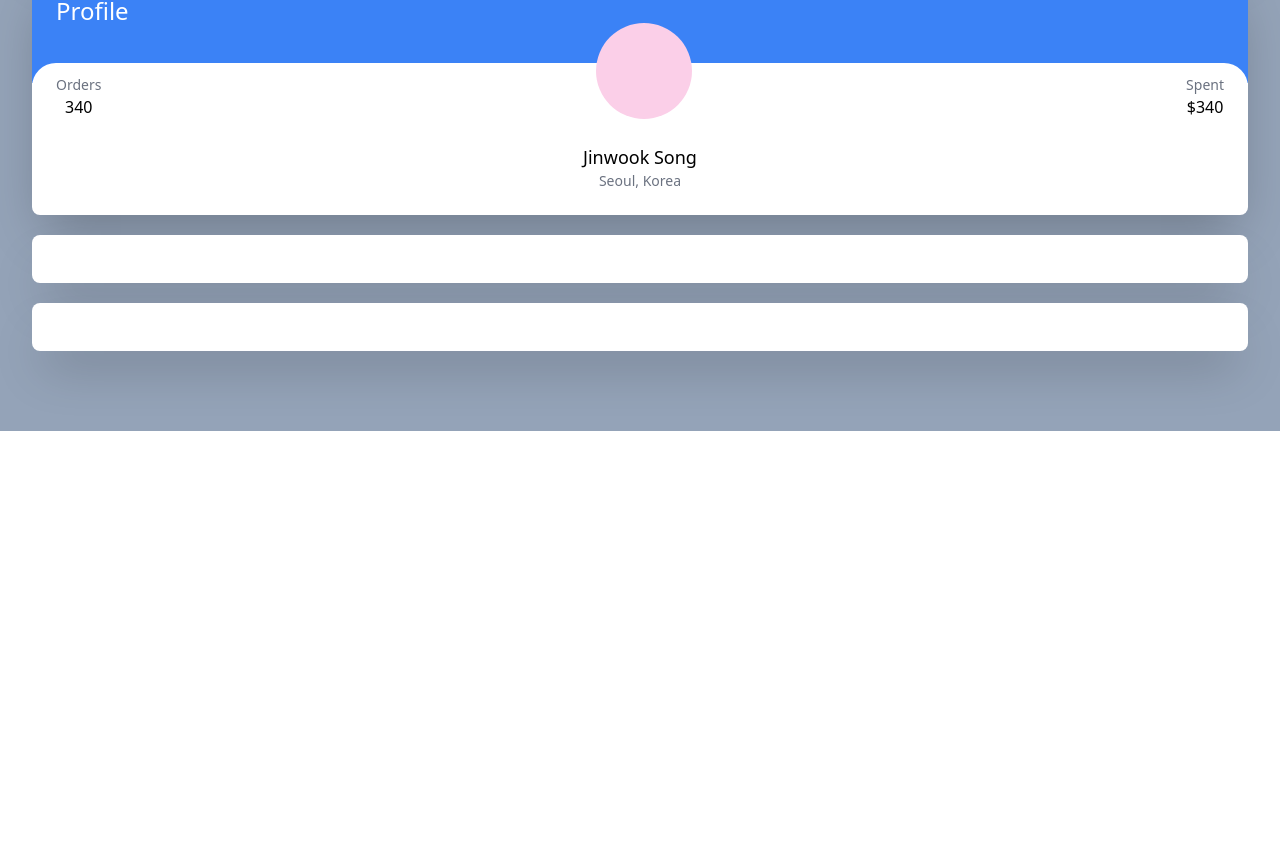
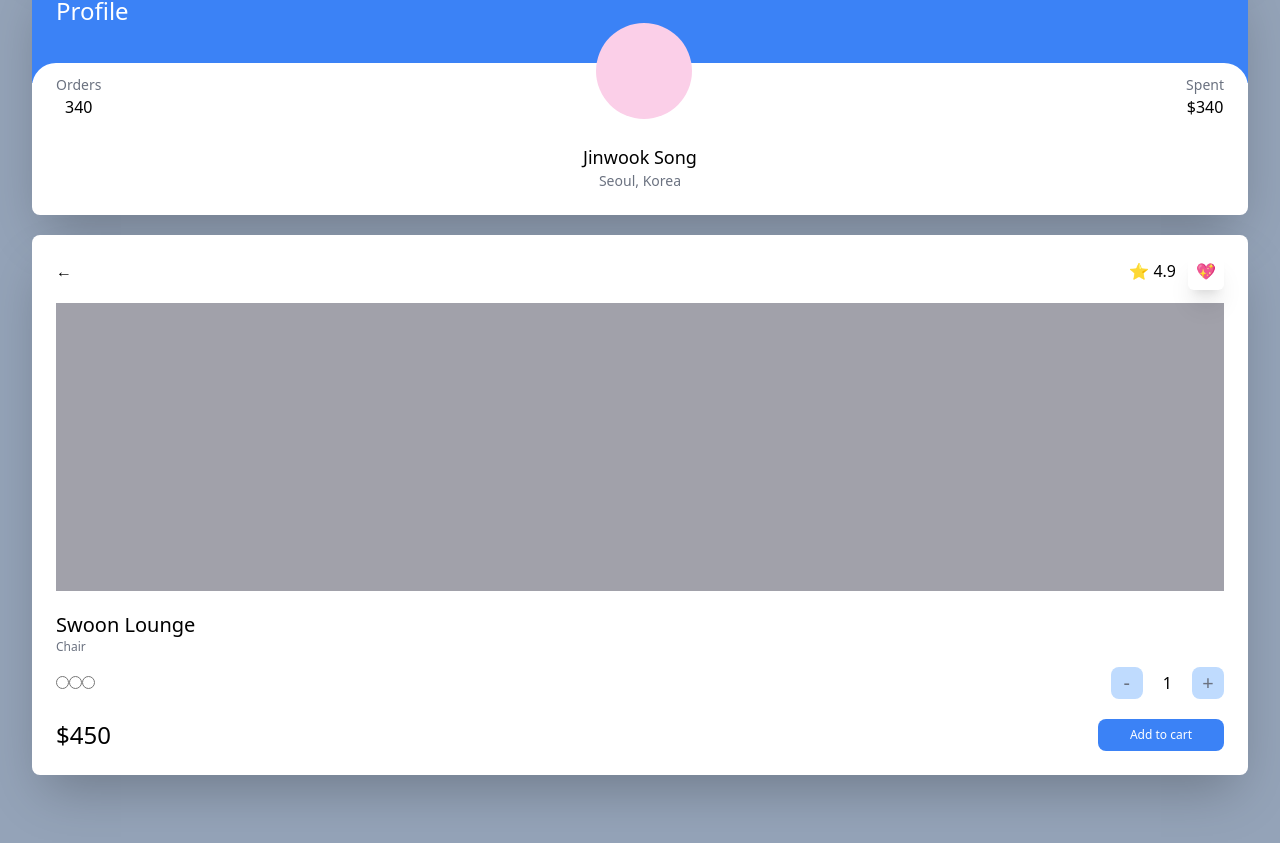
Before and after one commit to Jinwook-Song/tailwind-nextjs, a Next.js app: page / in a window 1280 px wide. Shown: the part 387-1230 px from the top of the page. Before the commit the page ends 818 px from the top, so only its background shows below. Built offline with nearby package versions, Linux system fonts and the light colour scheme.

Commit message:
third card, aspect-square

```diff
--- a/pages/index.tsx
+++ b/pages/index.tsx
@@ -2,7 +2,7 @@
 
 const Home: NextPage = () => {
   return (
-    <div className='bg-slate-400 py-20 px-8 flex flex-col space-y-5'>
+    <div className='bg-slate-400 py-20 px-8 flex flex-col space-y-5 min-h-screen'>
       <div className='bg-white p-6 rounded-lg shadow-2xl'>
         <span className='font-semibold text-3xl'>Select Item</span>
         <div className='flex justify-between my-2'>
@@ -45,8 +45,42 @@
         </div>
       </div>
 
-      <div className='bg-white p-6 rounded-lg shadow-2xl'></div>
-      <div className='bg-white p-6 rounded-lg shadow-2xl'></div>
+      <div className='bg-white p-6 rounded-lg shadow-2xl'>
+        <div className='flex mb-5 justify-between items-center'>
+          <span>&larr;</span>
+          <div className='space-x-3'>
+            <span>⭐️ 4.9</span>
+            <span className='shadow-xl p-2 rounded-md'>💖</span>
+          </div>
+        </div>
+        <div className='bg-zinc-400 h-72 mb-5' />
+        <div className='flex flex-col'>
+          <span className='font-medium text-xl'>Swoon Lounge</span>
+          <span className='text-xs text-gray-500'>Chair</span>
+          <div className='mt-3 mb-5 flex justify-between items-center'>
+            <div>
+              <input type='radio' />
+              <input type='radio' />
+              <input type='radio' />
+            </div>
+            <div className='flex items-center space-x-5'>
+              <button className='rounded-lg bg-blue-200 flex justify-center items-center aspect-square w-8 text-xl text-gray-500'>
+                -
+              </button>
+              <span>1</span>
+              <button className='rounded-lg bg-blue-200 flex justify-center items-center aspect-square w-8 text-xl text-gray-500'>
+                +
+              </button>
+            </div>
+          </div>
+          <div className='flex justify-between items-center'>
+            <span className='font-medium text-2xl'>$450</span>
+            <button className='bg-blue-500 py-2 px-8 text-center text-xs text-white rounded-lg'>
+              Add to cart
+            </button>
+          </div>
+        </div>
+      </div>
     </div>
   );
 };
```
